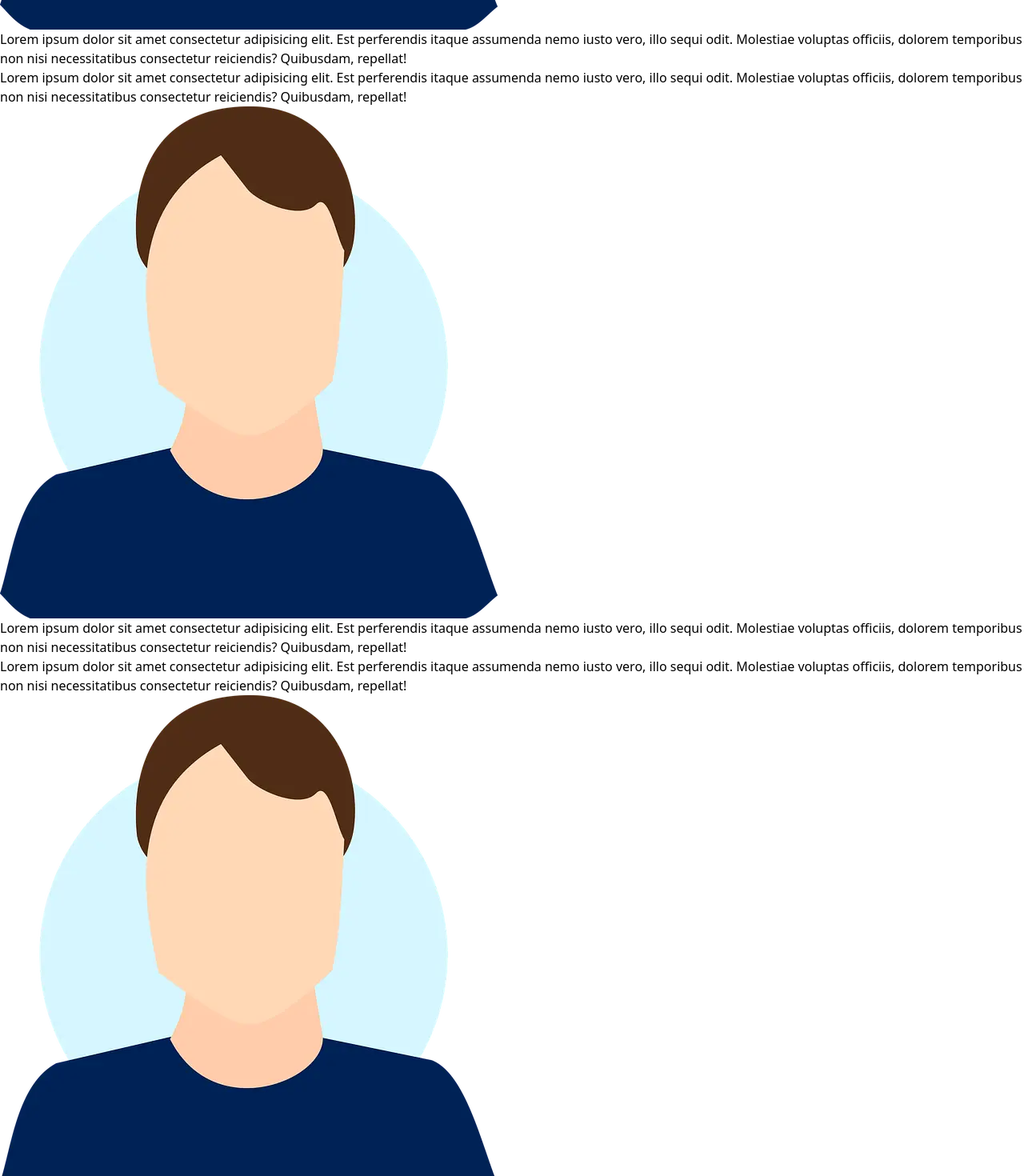
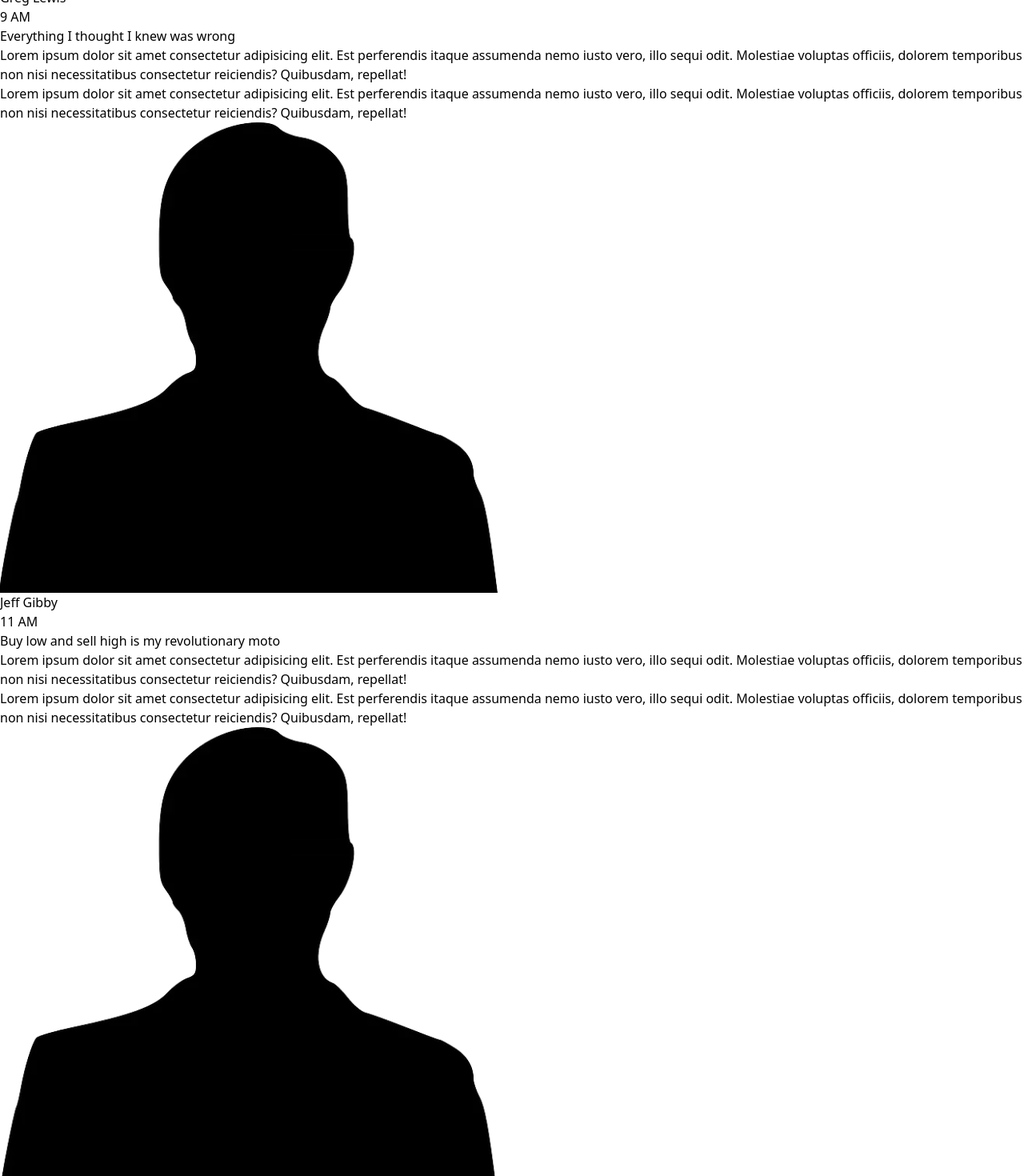
Before and after one commit to llihak/Tailwind, a Vue app: page / in a window 1280 px wide. Shown: the part 940-2410 px from the top of the page at 80% size. Built offline with nearby package versions, Linux system fonts and the light colour scheme.

Commit message:
props, better pics

```diff
--- a/src/App.vue
+++ b/src/App.vue
@@ -11,9 +11,9 @@ import Session from './components/Session.vue';
     <Hero></Hero>
     <Overview></Overview>
     <Sessions>
-      <Session></Session>
-      <Session></Session>
-      <Session></Session>
+      <Session name="Greg Lewis" title="Everything I thought I knew was wrong" time="9 AM" />
+      <Session name="Jeff Gibby" title="Buy low and sell high is my revolutionary moto" time="11 AM" />
+      <Session name="Scott Brown" title="What I think I will do now with MetaStock" time="12 PM" />
     </Sessions>
   </Summit>
 </template>
--- a/src/components/Session.vue
+++ b/src/components/Session.vue
@@ -12,16 +12,16 @@ export default {
 <template>
   <div class="Session
       block sm:grid grid-cols-4 gap-4
-      mt-6
+      mt-12
       border-t-gray-600
-      shadow-dark-800
+      shadow-lg
       ">
     <div class="media
       flex justify-center
       mb-2 sm:mb-0
     ">
-      <img class="w-[240px] h-[240px] mx-auto" src="../assets/avatar-2092113_640.webp" alt="Presenter image" width="622"
-        height="640">
+      <img class="w-[240px] h-[240px] mx-auto aspect-square" src="../assets/silhouette-of-a-man-36181_640.webp"
+        alt="Presenter image" width="622" height="640" loading="lazy">
     </div>
     <div class="session-details col-span-3">
       <div class="meta">
--- a/src/components/Summit.vue
+++ b/src/components/Summit.vue
@@ -5,7 +5,7 @@ export default {
 </script>
 
 <template>
-  <section class="container mx-auto max-w-5xl">
+  <section class="container mx-auto max-w-5xl p-4">
     <div id="Summit">
       <slot />
     </div>
```
Also changed, not shown: src/assets/silhouette-of-a-man-36181_640.webp (added).
